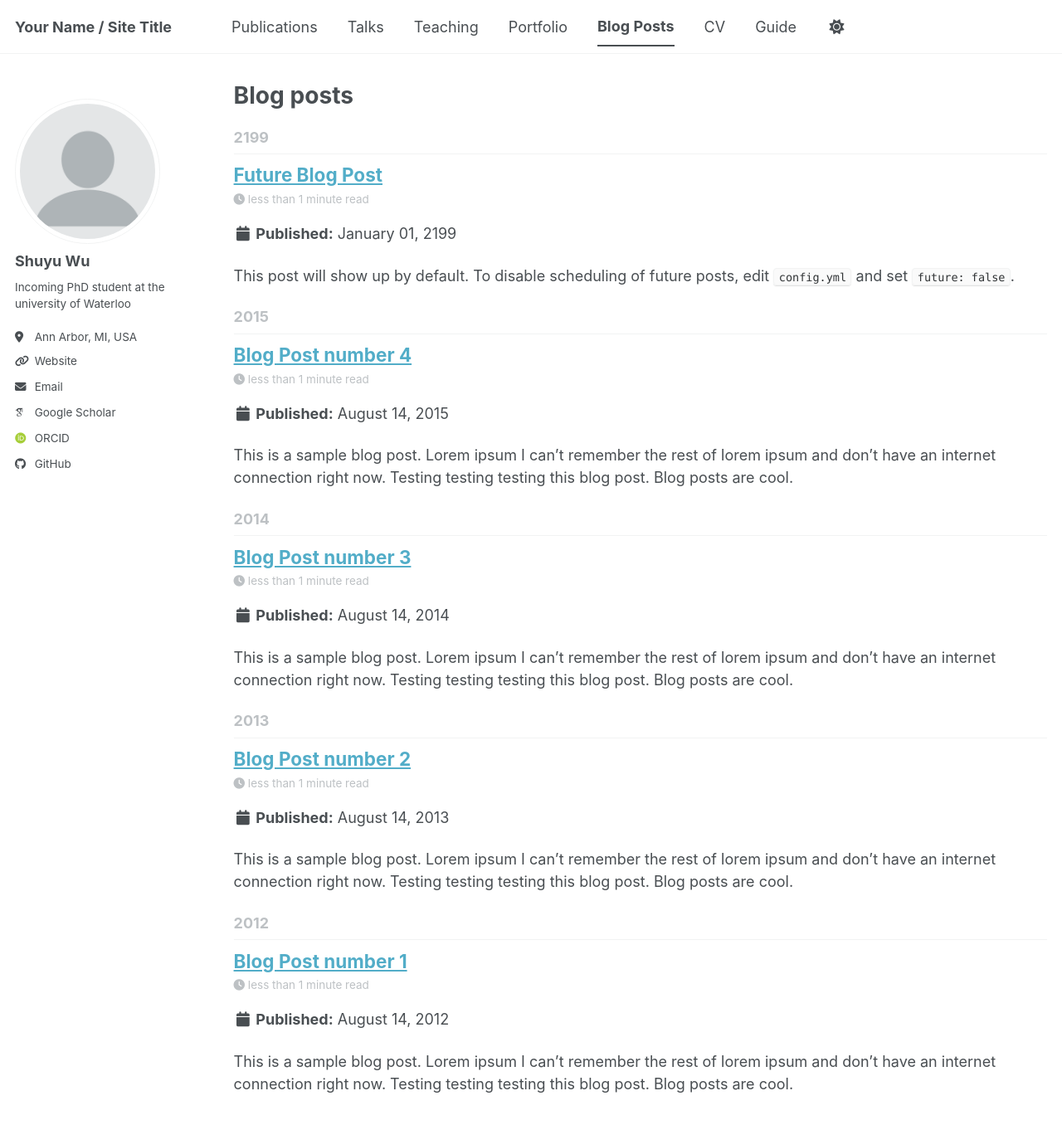
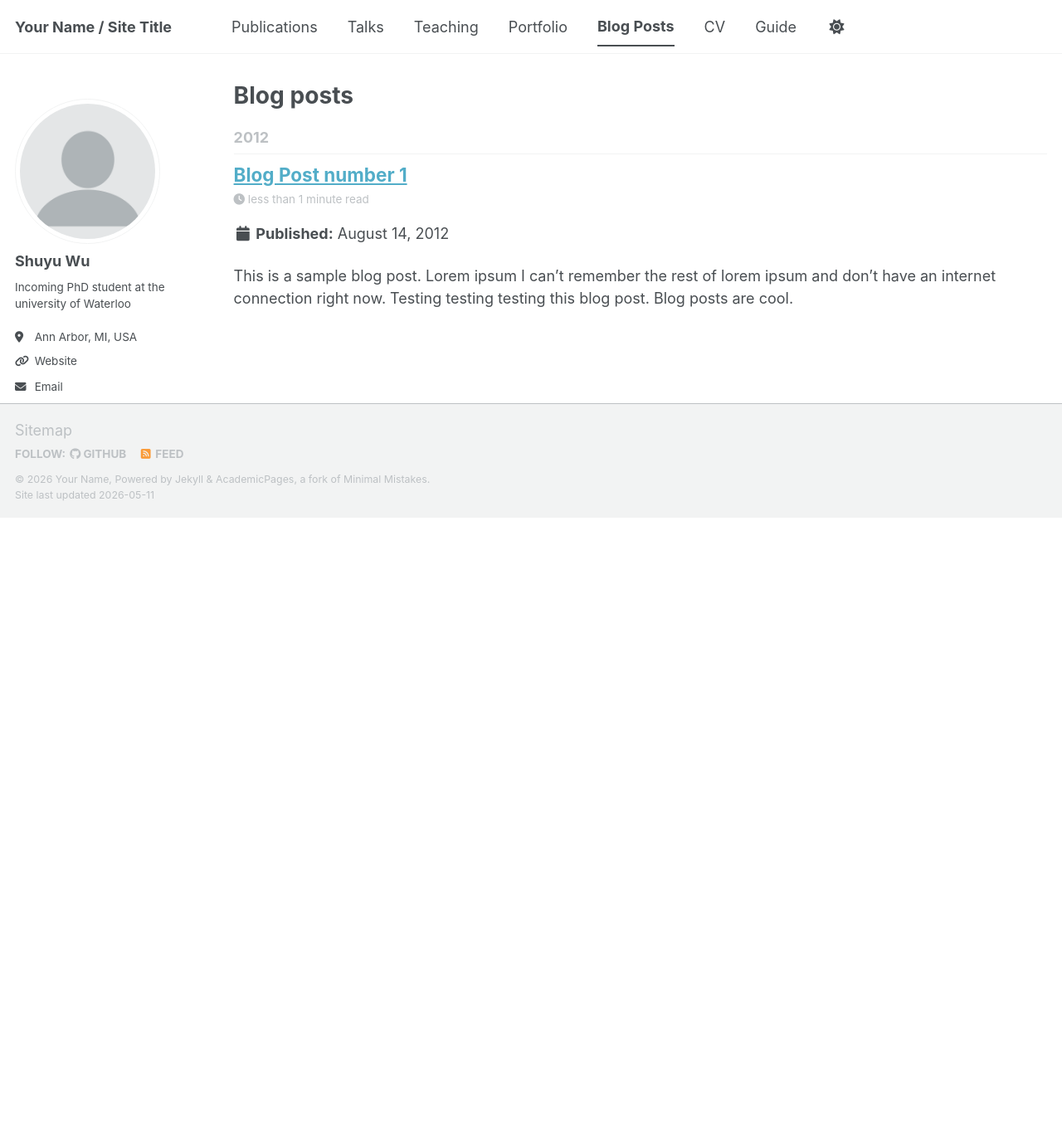
Before and after one commit to wonderwind271/wonderwind271.github.io, a Jekyll site: the page built from _pages/year-archive.html, in a window 1280 px wide and 1400 px high. Shown: the top 1356 px of the window at 83% size. Built offline with Jekyll 4.4.1, drawn with Linux system fonts in a browser that asks for light colours; some web fonts are replaced; a script bundle is joined from its source files by our own code; library files that are not in the unit come from our copies.

```diff
--- a/_posts/2013-08-14-blog-post-2.md
+++ /dev/null
@@ -1,20 +0,0 @@
----
-title: 'Blog Post number 2'
-date: 2013-08-14
-permalink: /posts/2013/08/blog-post-2/
-tags:
-  - cool posts
-  - category1
-  - category2
----
-
-This is a sample blog post. Lorem ipsum I can't remember the rest of lorem ipsum and don't have an internet connection right now. Testing testing testing this blog post. Blog posts are cool.
-
-Headings are cool
-======
-
-You can have many headings
-======
-
-Aren't headings cool?
-------
--- a/_posts/2014-08-14-blog-post-3.md
+++ /dev/null
@@ -1,20 +0,0 @@
----
-title: 'Blog Post number 3'
-date: 2014-08-14
-permalink: /posts/2014/08/blog-post-3/
-tags:
-  - cool posts
-  - category1
-  - category2
----
-
-This is a sample blog post. Lorem ipsum I can't remember the rest of lorem ipsum and don't have an internet connection right now. Testing testing testing this blog post. Blog posts are cool.
-
-Headings are cool
-======
-
-You can have many headings
-======
-
-Aren't headings cool?
-------
--- a/_posts/2199-01-01-future-post.md
+++ /dev/null
@@ -1,11 +0,0 @@
----
-title: 'Future Blog Post'
-date: 2199-01-01
-permalink: /posts/2012/08/blog-post-4/
-tags:
-  - cool posts
-  - category1
-  - category2
----
-
-This post will show up by default. To disable scheduling of future posts, edit `config.yml` and set `future: false`.
```
Also changed, not shown: _posts/2015-08-14-blog-post-4.md (deleted, +0 -20 lines), _publications/2026-04-30-EMG.md (+1 -1 lines), _talks/2013-03-01-tutorial-1.md (deleted, +0 -13 lines), _talks/2014-02-01-talk-2.md (deleted, +0 -13 lines), _talks/2014-03-01-talk-3.md (deleted, +0 -11 lines), _pages/about.md (line endings or trailing spaces), 2 other files.
